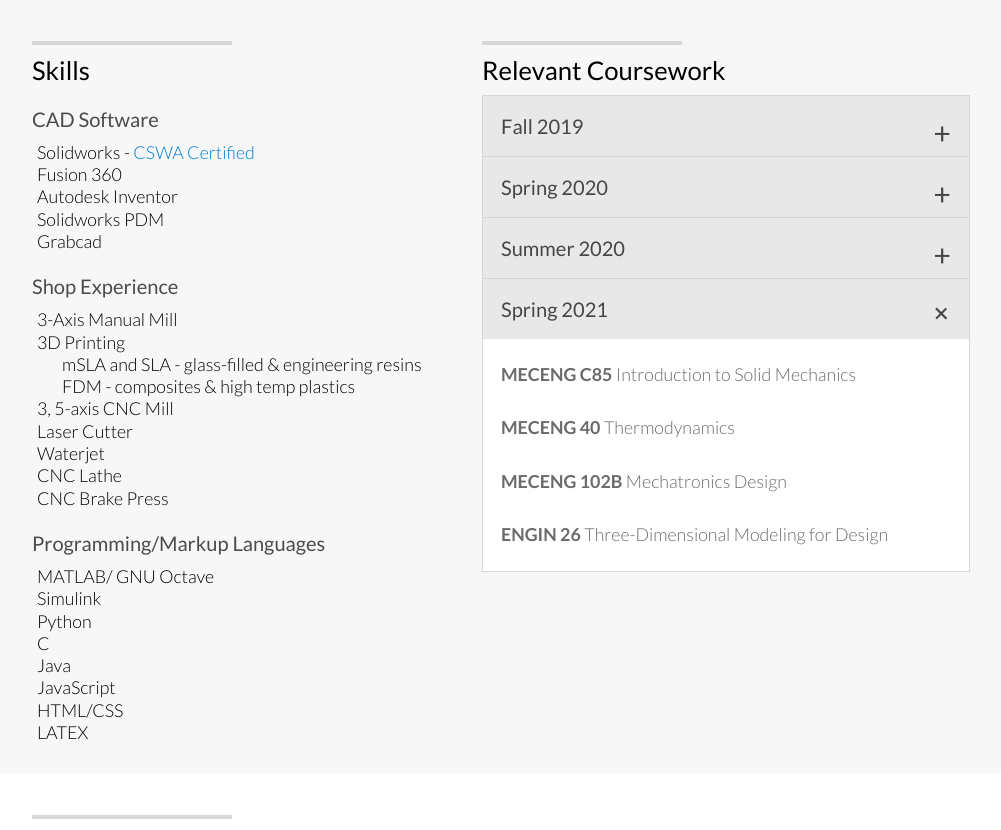
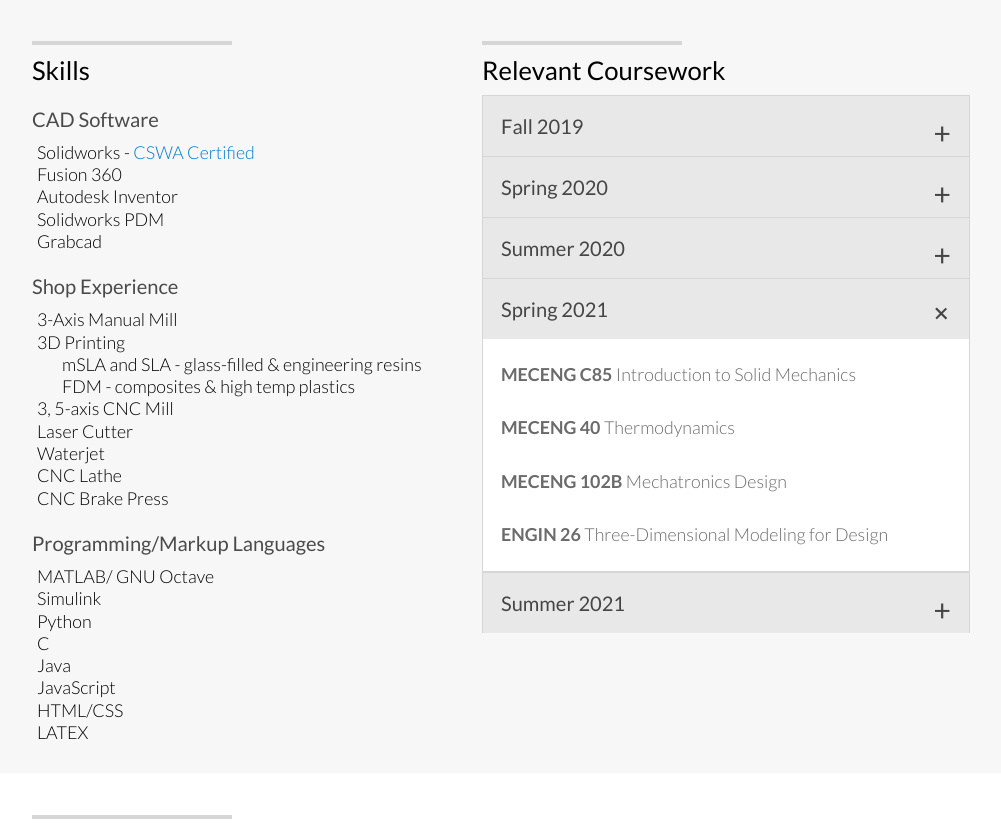
Before and after one commit to AedenGB/portfolio-website, a Flask app: page / in a window 1280 px wide. Shown: the part 1344-2174 px from the top of the page, without its empty margins (158-1159 px from the left). Run offline with Flask 2, Linux system fonts and the light colour scheme.

Commit message:
added summer 2021 classes

```diff
--- a/app/templates/index.html
+++ b/app/templates/index.html
@@ -154,6 +154,10 @@ Trying to figure out whether this is bootstrap? It's written all from scratch :)
                       <p><a class = "external-link" target="_blank" href = "https://classes.berkeley.edu/content/2021-spring-meceng-102b-001-lec-001"><b>MECENG 102B</b> Mechatronics Design</a></p>
                       <p><a class = "external-link" target="_blank" href = "https://classes.berkeley.edu/search/class/ENGIN26?f%5B0%5D=im_field_term_name%3A2010&retain-filters=1"><b>ENGIN 26</b> Three-Dimensional Modeling for Design</a></p>
                   </div>
+                <div class="accordion">Summer 2021</div>
+                    <div class="panel">
+                        <p><a class = "external-link" target="_blank" href = "https://classes.berkeley.edu/content/2021-summer-meceng-104-001-lec-001"><b>MECENG 104</b> Engineering Mechanics II</a></p>
+                    </div>
             </div>
           </div>
         </div>
```
